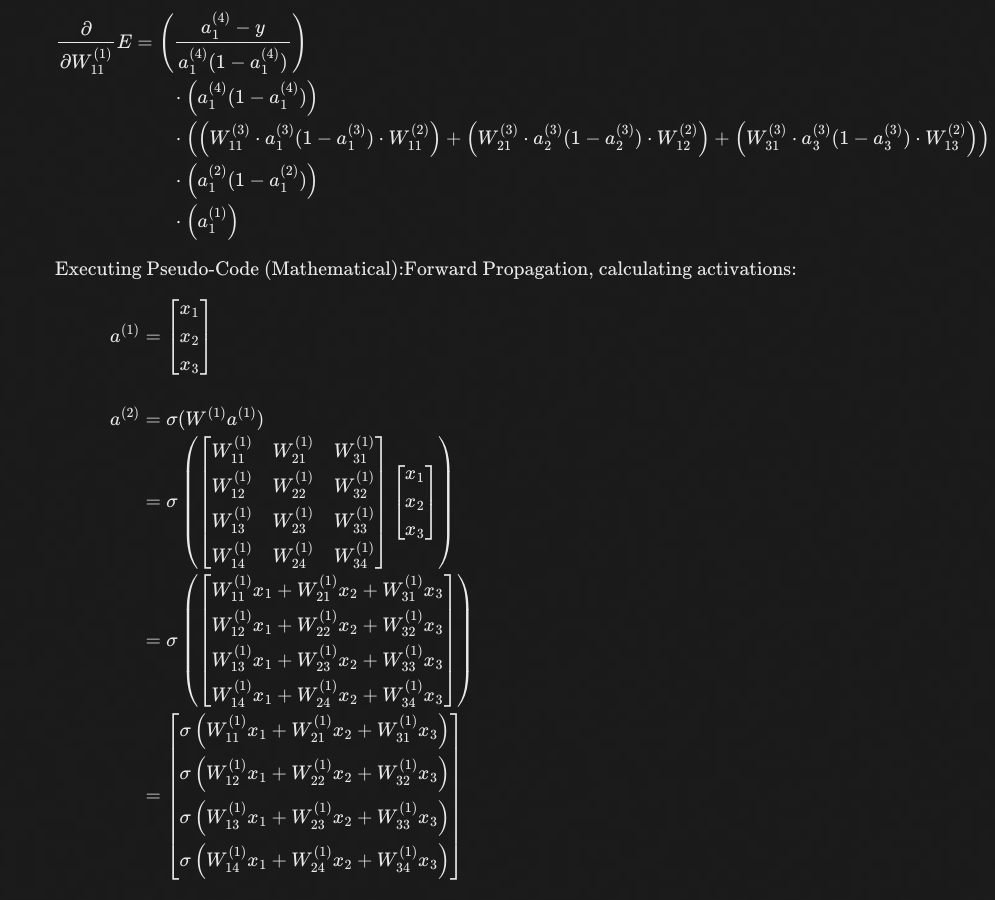
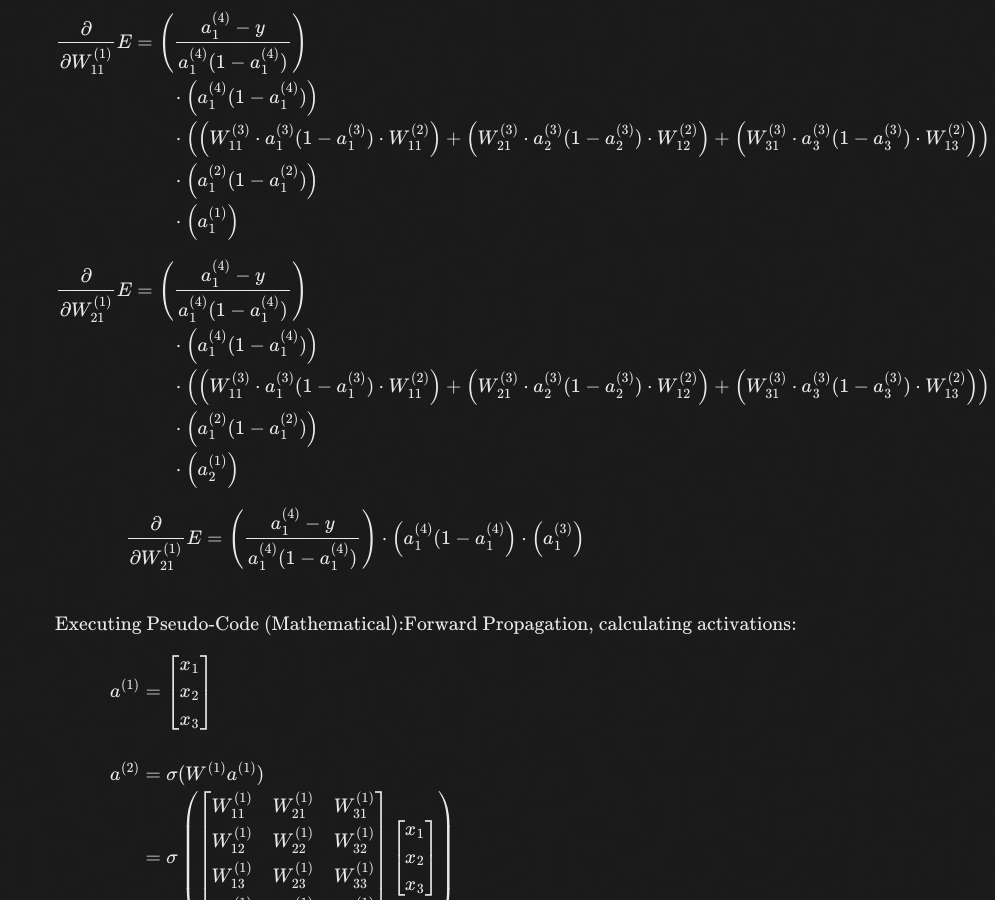
Before and after one commit to LivingProgram/ml-notes, a Jekyll site: the page built from index.md, in a window 1280 px wide and 900 px high, scrolled down 18784 px. Shown: the whole window, without its empty margins (285-1280 px from the left). Built offline with Jekyll 4.4.1, drawn with Linux system fonts in a browser that asks for light colours; our own code applies the rules of GitHub Pages for plain Markdown files; formulas are drawn with MathJax 3; the repository's description, which GitHub fills in, is left out.

Commit message:
update proof WWTP

```diff
--- a/index.md
+++ b/index.md
@@ -611,6 +611,18 @@
 &\phantom{0000} \cdot \left(a_1^{(1)}\right)
 \end{align}$$
 
+$$\begin{align}
+\frac{\partial}{\partial W^{(1)}_{21}}E &= \left(\frac{a_1^{(4)}-y}{a_1^{(4)}(1-a_1^{(4)})}\right) \\
+&\phantom{0000} \cdot \left(a_1^{(4)}(1-a_1^{(4)})\right) \\
+&\phantom{0000} \cdot \left(\left(W_{11}^{(3)} \cdot a_1^{(3)}(1-a_1^{(3)}) \cdot W_{11}^{(2)}\right) + \left(W_{21}^{(3)} \cdot a_2^{(3)}(1-a_2^{(3)}) \cdot W_{12}^{(2)}\right) + \left(W_{31}^{(3)} \cdot a_3^{(3)}(1-a_3^{(3)}) \cdot W_{13}^{(2)}\right)\right) \\
+&\phantom{0000} \cdot \left(a_1^{(2)}(1-a_1^{(2)})\right) \\
+&\phantom{0000} \cdot \left(a_2^{(1)}\right)
+\end{align}$$
+
+$$\begin{align}
+\frac{\partial}{\partial W^{(1)}_{21}}E &= \left(\frac{a_1^{(4)}-y}{a_1^{(4)}(1-a_1^{(4)})}\right) \cdot \left(a_1^{(4)}(1-a_1^{(4)}\right) \cdot \left( a_1^{(3)}\right) \\\\
+\end{align}$$
+
 $$\text{Executing Pseudo-Code (Mathematical):} \\
 \text{Forward Propagation, calculating activations:}$$
 
```
